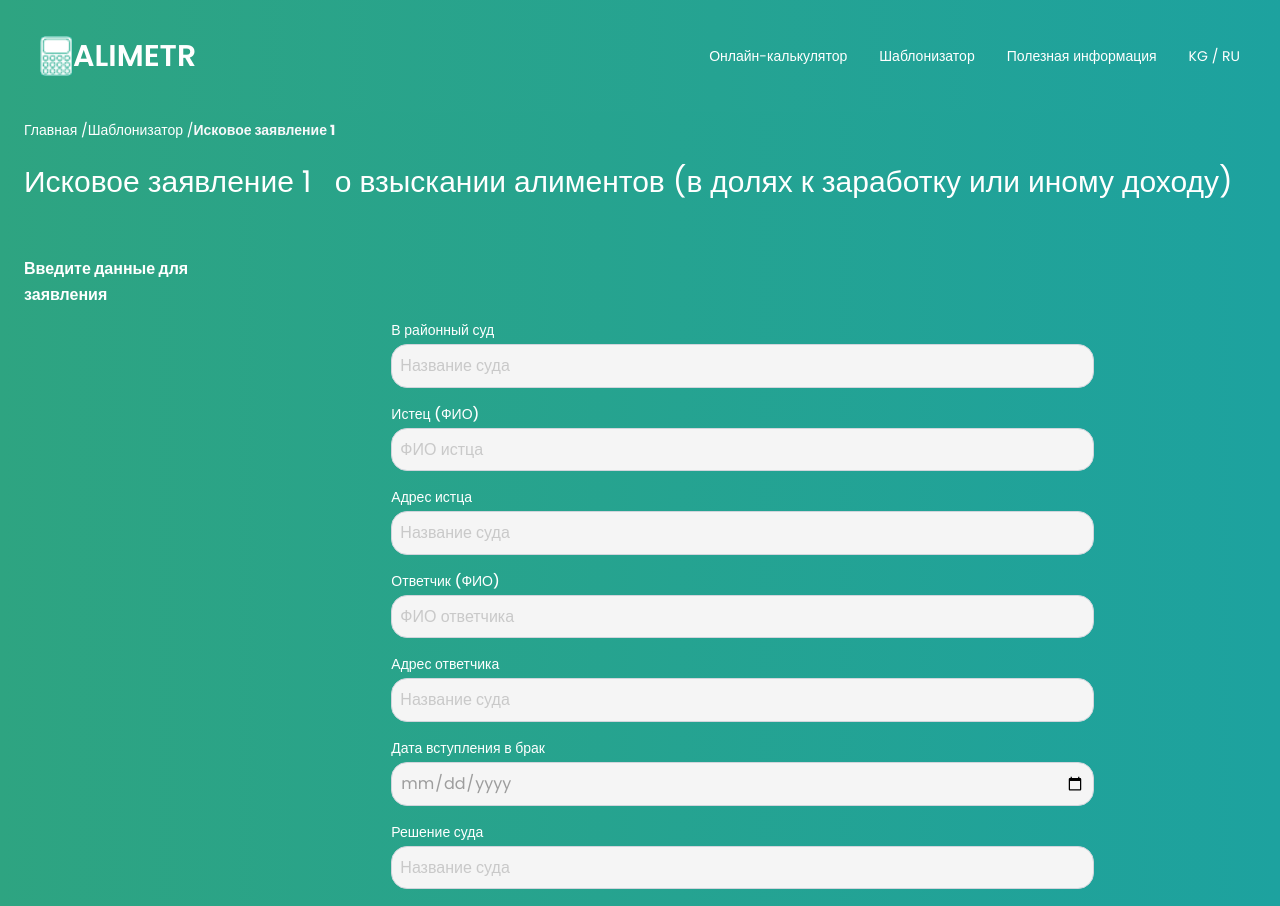
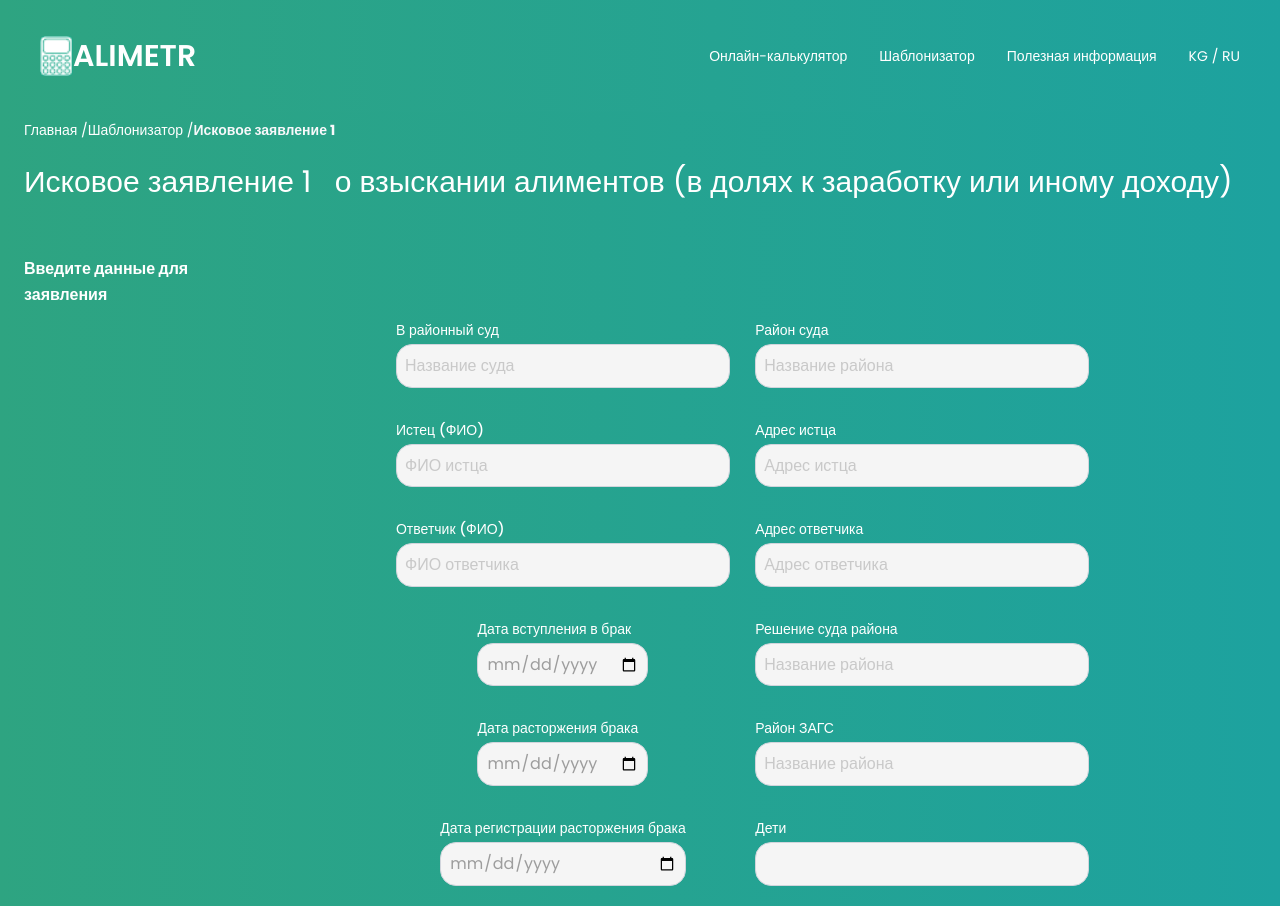
Before and after one commit to AbdullaevN/alimetr, a React (Vite) app: page /form/alimony in a window 1280 px wide. Shown: the top 906 px of the page. Built offline with nearby package versions, Linux system fonts and the light colour scheme.

Commit message:
ceck form

```diff
--- a/src/components/Form/formsData.js
+++ b/src/components/Form/formsData.js
@@ -1,25 +1,35 @@
 import formImg from "../../assets/form.png"; // Импортируем изображение
 
 export const formsData = [
-    {
-      id: "alimony",
-      title: "Исковое заявление 1",
-      description: " о взыскании алиментов (в долях к заработку или иному доходу)",
-      image: formImg,
-      fields: [
-        { name: "courtName", label: "В районный суд", placehol:"Название суда", type: "text" },
-        { name: "claimantName", label: "Истец (ФИО)", placehol:"ФИО истца", type: "text" },
-        { name: "claimantAddress", label: "Адрес истца",  placehol:"Название суда",type: "text" },
-        { name: "defendantName", label: "Ответчик (ФИО)",  placehol:"ФИО ответчика",type: "text" },
-        { name: "defendantAddress", label: "Адрес ответчика",  placehol:"Название суда",type: "text" },
-        { name: "marriageDate", label: "Дата вступления в брак",  placehol:"Название суда",type: "date" },
-        { name: "courtDecision", label: "Решение суда", placehol:"Название суда", type: "text" },
-        { name: "divorceDate", label: "Дата расторжения брака",  placehol:"Название суда",type: "date" },
-        { name: "child1", label: "Первый ребенок (ФИО и дата рождения)",  placehol:"Название суда",type: "text" },
-        { name: "child2", label: "Второй ребенок (ФИО и дата рождения)",  placehol:"Название суда",type: "text" },
-        { name: "defendantBirthplace", label: "Место рождения ответчика", placehol:"Название суда", type: "text" },
-      ],
-    },
+  {
+    "id": "alimony",
+    "title": "Исковое заявление 1",
+    "description": "о взыскании алиментов (в долях к заработку или иному доходу)",
+    "image": "formImg",
+    "fields": [
+      { "name": "courtName", "label": "В районный суд", "placehol": "Название суда", "type": "text" },
+      { "name": "courtDistrict", "label": "Район суда", "placehol": "Название района", "type": "text" },
+      { "name": "claimantName", "label": "Истец (ФИО)", "placehol": "ФИО истца", "type": "text" },
+      { "name": "claimantAddress", "label": "Адрес истца", "placehol": "Адрес истца", "type": "text" },
+      { "name": "defendantName", "label": "Ответчик (ФИО)", "placehol": "ФИО ответчика", "type": "text" },
+      { "name": "defendantAddress", "label": "Адрес ответчика", "placehol": "Адрес ответчика", "type": "text" },
+      { "name": "marriageDate", "label": "Дата вступления в брак", "placehol": "mm/dd/yyyy", "type": "date" },
+      { "name": "courtDecisionDistrict", "label": "Решение суда района", "placehol": "Название района", "type": "text" },
+      { "name": "divorceDate", "label": "Дата расторжения брака", "placehol": "mm/dd/yyyy", "type": "date" },
+      { "name": "zagcDistrict", "label": "Район ЗАГС", "placehol": "Название района", "type": "text" },
+      { "name": "zagcDivorceDate", "label": "Дата регистрации расторжения брака", "placehol": "mm/dd/yyyy", "type": "date" },
+      { "name": "children", "label": "Дети", "type": "array", "items": [
+        { "name": "childName", "label": "ФИО ребенка", "placehol": "ФИО ребенка", "type": "text" },
+        { "name": "childBirthDate", "label": "Дата рождения ребенка", "placehol": "mm/dd/yyyy", "type": "date" },
+        { "name": "childCertificateNumber", "label": "Свидетельство о рождении ребенка", "placehol": "Номер свидетельства", "type": "text" },
+        { "name": "childCertificateDate", "label": "Дата выдачи свидетельства", "placehol": "mm/dd/yyyy", "type": "date" }
+      ]},
+      { "name": "alimonyAmount", "label": "Размер алиментов", "placehol": "Сумма алиментов", "type": "text" },
+      { "name": "defendantBirthDate", "label": "Дата рождения ответчика", "placehol": "mm/dd/yyyy", "type": "date" },
+      { "name": "divorceCertificateNumber", "label": "Копия свидетельства о расторжении брака №", "placehol": "Номер свидетельства", "type": "text" },
+      { "name": "divorceCertificateDate", "label": "Дата выдачи свидетельства о расторжении брака", "placehol": "mm/dd/yyyy", "type": "date" }
+    ]
+  },
     {
       id: "property",
       title: "Исковое заявление 2",
--- a/src/pages/Form.jsx
+++ b/src/pages/Form.jsx
@@ -1,4 +1,4 @@
-import React, { useState } from "react";
+import React, { useEffect, useState } from "react";
 import { Link, useParams } from "react-router-dom";
 import { formsData } from "../components/Form/formsData";
 
@@ -11,6 +11,25 @@ const FormPage = () => {
   );
   const [childrenCount, setChildrenCount] = useState(1);
   const [modalContent, setModalContent] = useState("");
+
+
+
+useEffect(() => {
+  setFormData((prevData) => {
+    const newData = { ...prevData };
+    for (let i = 1; i <= childrenCount; i++) {
+      if (!newData[`child${i}`]) newData[`child${i}`] = "";
+    }
+    return newData;
+  });
+}, [childrenCount]);
+
+
+
+
+
+
+//
 
   if (!form) {
     return <h2 className="text-white text-center mt-10">Форма не найдена</h2>;
@@ -30,8 +49,12 @@ const FormPage = () => {
     generateDoc(formData);
   };
 
-  // Функция для генерации документа
    const generateDoc = (formData) => {
+    // const childrenList = Array.from({ length: childrenCount })
+    // .map((_, i) => `<p>${formData[`child${i + 1}`]} года рождения</p>`)
+    // .join("");
+
+
     let documentContent = `
       <h2>Документ</h2>
       <p><strong>В районный суд</strong></p>
@@ -40,6 +63,7 @@ const FormPage = () => {
       <p><strong>Ответчик:</strong> ${formData.defendantName}</p>
       <p><strong>Адрес ответчика:</strong> ${formData.defendantAddress}</p>
       <p><strong>ИСКОВОЕ ЗАЯВЛЕНИЕ</strong><br/>
+
        о взыскании алиментов (в долях к заработку или иному доходу)</p>
       <p><strong>г.</strong> ${formData.marriageDate} вступила в брак с ${formData.defendantName}.
       Решением суда от ${formData.courtDecisionDate} наш брак расторгнут.
@@ -135,6 +159,7 @@ const FormPage = () => {
         </div>
 
         <form onSubmit={handleSubmit} className="px-2 rounded-lg w-7/12 py-16">
+  <div className="grid grid-cols-1 md:grid-cols-2 gap-4">
     {form.fields.map((field) => (
       <div key={field.name} className="mb-4">
         <label className="block text-sm font-medium">{field.label}</label>
@@ -148,6 +173,7 @@ const FormPage = () => {
         />
       </div>
     ))}
+  </div>
 
   {/* Поле для ввода количества детей */}
   <div className="mb-4">
@@ -163,6 +189,7 @@ const FormPage = () => {
   </div>
 
   {/* Динамические поля для детей */}
+  <div className="grid grid-cols-1 md:grid-cols-2 gap-4">
     {Array.from({ length: childrenCount }).map((_, index) => (
       <div key={index} className="mb-4">
         <label className="block text-sm font-medium">
@@ -177,6 +204,7 @@ const FormPage = () => {
         />
       </div>
     ))}
+  </div>
 
   <button
     type="submit"
@@ -185,6 +213,7 @@ const FormPage = () => {
     Открыть модальное окно
   </button>
 </form>
+
       </div>
 
       {/* Модальное окно */}
```
Lines whose indentation alone changed are shown as unchanged.
